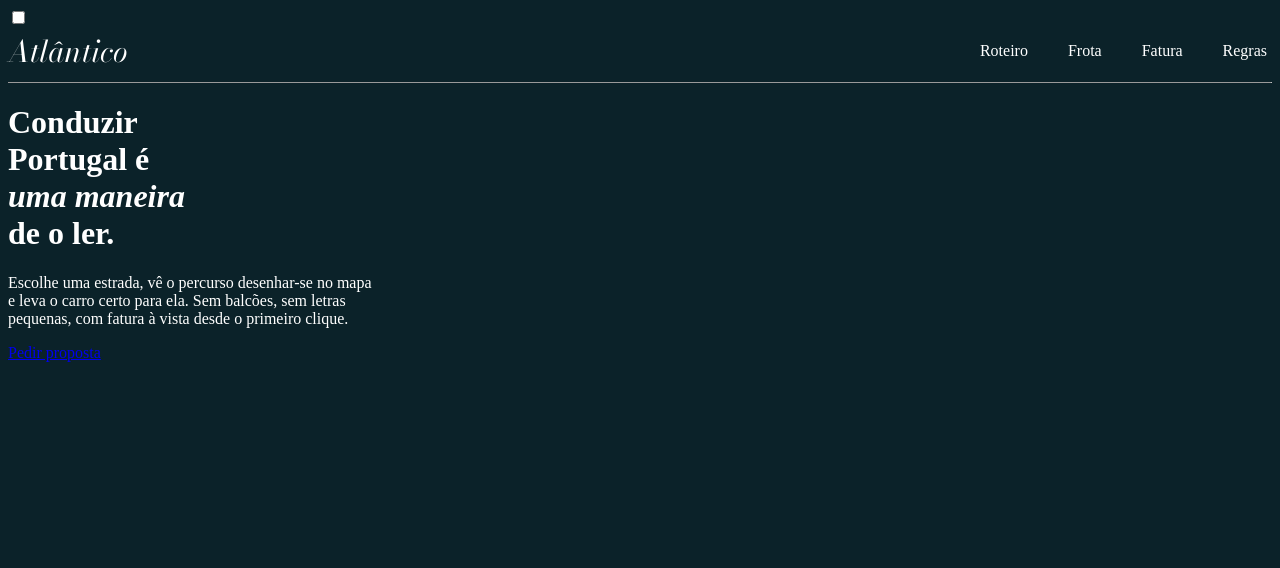
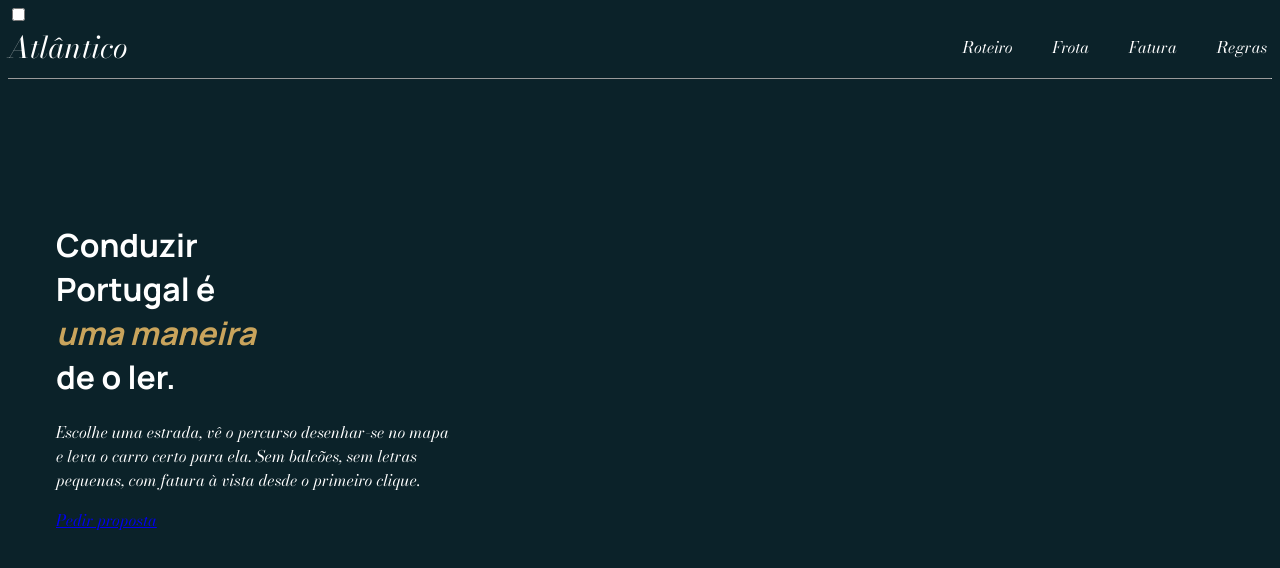
Before and after one commit to Yucane/Stand_rentacar, a plain HTML site: page index.html in a window 1280 px wide. Drawn offline with nearby package versions, Linux system fonts and the light colour scheme.

Commit message:
Refactor estilo.css with new styles and variables
Added new CSS variables and styles for layout and typography.

```diff
--- a/estilo.css
+++ b/estilo.css
@@ -1,11 +1,15 @@
-:root{
-    --fundo:#0B2229;
+
+   :root{
+    --fundo:#0b2229;
     --color: white;
     --dourado: #c9a45c;
+    --suave: #9db1b4;
+    --painel:#11323b;
 }
 body{
     background-color: var(--fundo);
     color: var(--color);
+    font-family: "Bodoni Moda", Georgia, serif;
 }
    header {
      display: flex;
@@ -37,3 +41,27 @@ body{
         border-bottom: 1px;
 
     }
+    .esconder{ display: flex;
+        align-items: center;
+        justify-content: space-between;
+
+    }
+    h1{
+        font-family: Manrope, system-ui, sans-serif;
+    justify-content: center;
+    }
+    h1 i{
+        color: var(--dourado);
+    }
+    .wrap{
+    max-width: 1240px;
+    margin: 0 auto;
+    padding: 0 clamp(16px, 4vw, 48px);
+}
+.hero{
+    display: grid;
+    grid-template-columns: 1.05fr 1fr;
+    gap: clamp(24px, 5vw, 70px);
+    align-items: center;
+    min-height: 70vh;
+}
```
